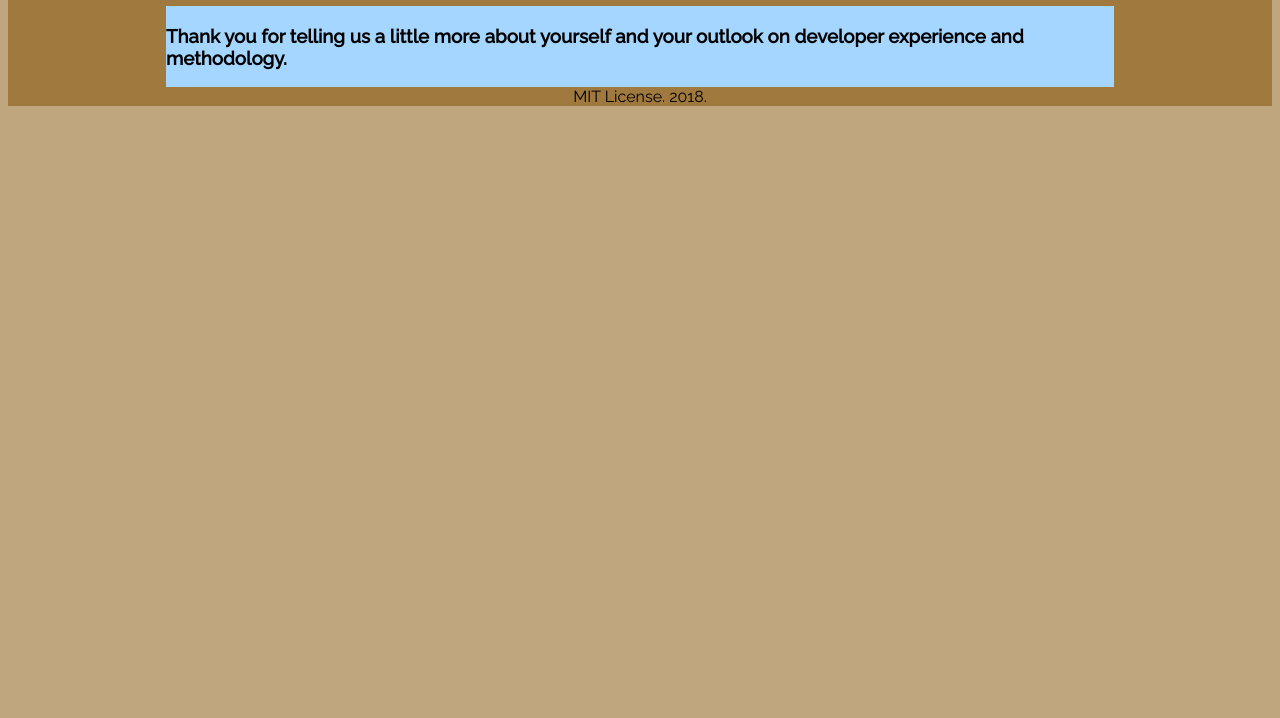
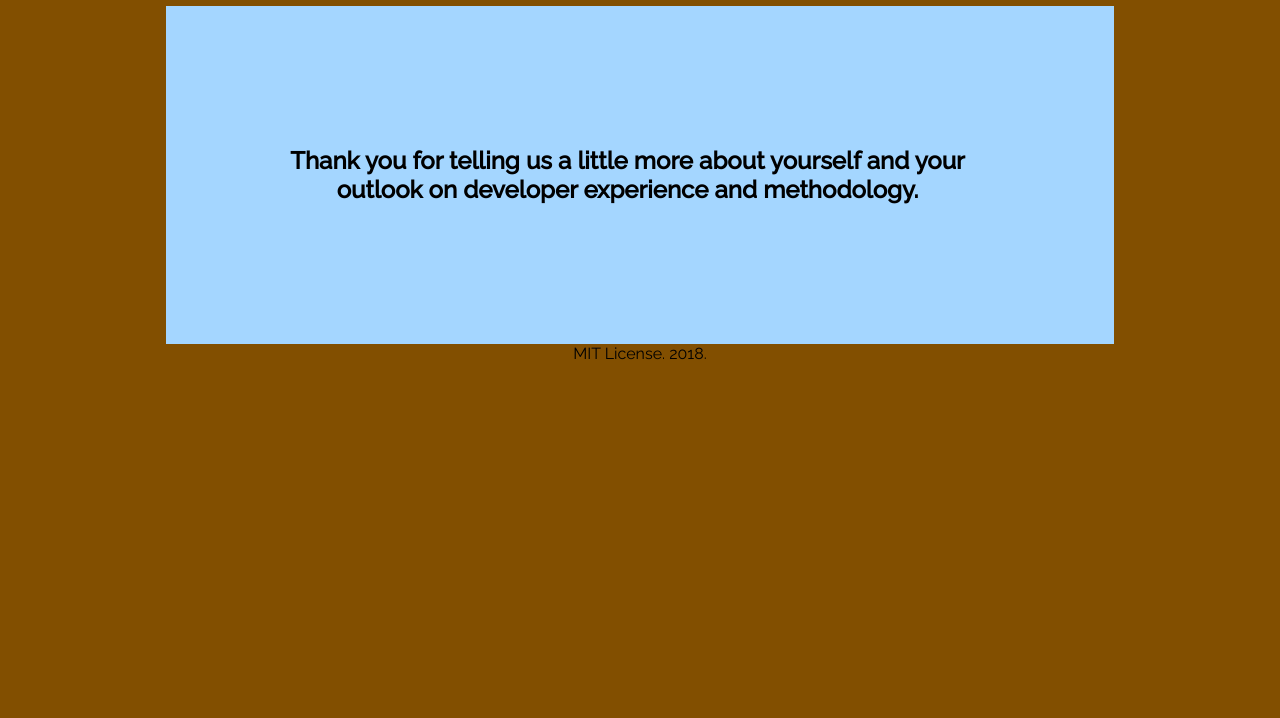
Before and after one commit to jmichaelthurman/webProjects, a website: page survey-form/public/thank-you.html in a window 1280 px wide. Shown: the part 82-800 px from the top of the page. Drawn offline with Linux system fonts and the light colour scheme.

Commit message:
background color change

```diff
--- a/survey-form/public/styles/style.css
+++ b/survey-form/public/styles/style.css
@@ -3,7 +3,7 @@
 
 html,
 body {
-    background-color: rgba(130,79,0,0.5);
+    background-color: rgba(130,79,0);
   /* text-align: center; */
   font-family: 'Raleway', Helvetica, sans-serif;
 
@@ -350,3 +350,11 @@ legend {
     grid-area: footer;
    text-align: center;
 }
+
+#submit-thank-you {
+    text-align: center;
+    font-weight: 700;
+    margin: 40px auto;
+    padding: 100px;
+   font-size: x-large;
+}
```
